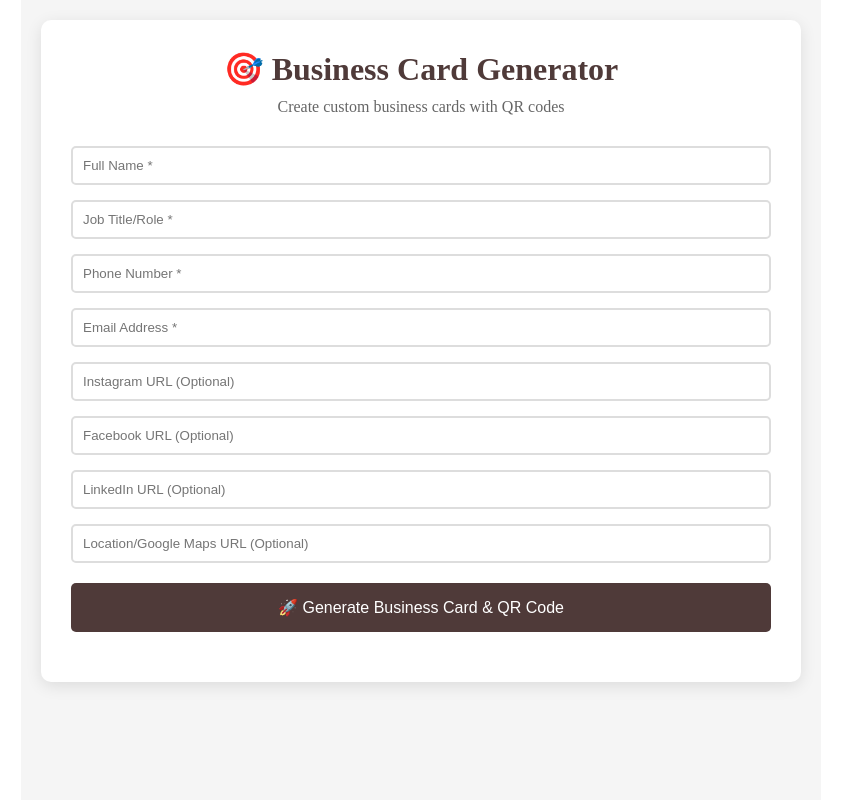
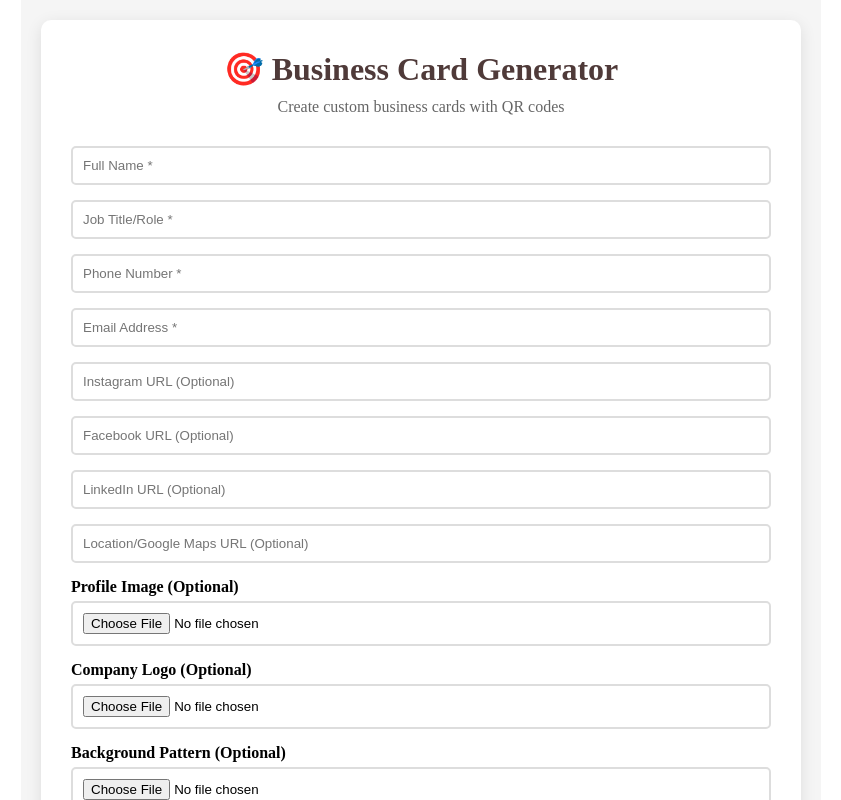
Before and after one commit to kulkarnisnehal2212/dynamic-business-card, a React (Vite) app: page / in a window 1280 px wide. Shown: the whole page, without its empty margins (219-1060 px from the left). Built offline with nearby package versions, Linux system fonts and the light colour scheme.

Commit message:
Add image upload functionality with compression

```diff
--- a/src/App.jsx
+++ b/src/App.jsx
@@ -26,8 +26,55 @@ function QRGenerator() {
     linkedin: '',
     location: ''
   });
+  const [uploadedImages, setUploadedImages] = useState({
+    profile: '',
+    logo: '',
+    pattern: ''
+  });
   const [generatedURL, setGeneratedURL] = useState('');
   const [qrCodeURL, setQrCodeURL] = useState('');
+
+  const handleImageUpload = async (type, file) => {
+    if (!file) return;
+
+    if (file.size > 200 * 1024) {
+      alert('File too large. Please use image under 200KB.');
+      return;
+    }
+
+    const reader = new FileReader();
+    reader.onload = function(e) {
+      const img = new Image();
+      img.onload = function() {
+        const canvas = document.createElement('canvas');
+        const ctx = canvas.getContext('2d');
+
+        const maxSize = 150;
+        let { width, height } = img;
+
+        if (width > height) {
+          height = (height * maxSize) / width;
+          width = maxSize;
+        } else {
+          width = (width * maxSize) / height;
+          height = maxSize;
+        }
+
+        canvas.width = width;
+        canvas.height = height;
+        ctx.drawImage(img, 0, 0, width, height);
+
+        const compressedBase64 = canvas.toDataURL('image/jpeg', 0.3);
+
+        setUploadedImages(prev => ({
+          ...prev,
+          [type]: compressedBase64
+        }));
+      };
+      img.src = e.target.result;
+    };
+    reader.readAsDataURL(file);
+  };
 
   const handleInputChange = (e) => {
     setFormData({
@@ -50,6 +97,13 @@ function QRGenerator() {
     // Add all form data to URL
     Object.entries(formData).forEach(([key, value]) => {
       if (value.trim()) {
+        params.append(key, value);
+      }
+    });
+
+    // Add compressed images to URL
+    Object.entries(uploadedImages).forEach(([key, value]) => {
+      if (value) {
         params.append(key, value);
       }
     });
@@ -167,6 +221,45 @@ function QRGenerator() {
             onChange={handleInputChange}
             style={{ padding: '10px', border: '2px solid #ddd', borderRadius: '5px' }}
           />
+
+          <div>
+            <label style={{ display: 'block', marginBottom: '5px', fontWeight: 'bold' }}>Profile Image (Optional)</label>
+            <input
+              type="file"
+              accept="image/*"
+              onChange={(e) => handleImageUpload('profile', e.target.files[0])}
+              style={{ padding: '10px', border: '2px solid #ddd', borderRadius: '5px', width: '100%' }}
+            />
+            {uploadedImages.profile && (
+              <img src={uploadedImages.profile} alt="Profile preview" style={{ maxWidth: '100px', marginTop: '10px', borderRadius: '5px' }} />
+            )}
+          </div>
+
+          <div>
+            <label style={{ display: 'block', marginBottom: '5px', fontWeight: 'bold' }}>Company Logo (Optional)</label>
+            <input
+              type="file"
+              accept="image/*"
+              onChange={(e) => handleImageUpload('logo', e.target.files[0])}
+              style={{ padding: '10px', border: '2px solid #ddd', borderRadius: '5px', width: '100%' }}
+            />
+            {uploadedImages.logo && (
+              <img src={uploadedImages.logo} alt="Logo preview" style={{ maxWidth: '100px', marginTop: '10px', borderRadius: '5px' }} />
+            )}
+          </div>
+
+          <div>
+            <label style={{ display: 'block', marginBottom: '5px', fontWeight: 'bold' }}>Background Pattern (Optional)</label>
+            <input
+              type="file"
+              accept="image/*"
+              onChange={(e) => handleImageUpload('pattern', e.target.files[0])}
+              style={{ padding: '10px', border: '2px solid #ddd', borderRadius: '5px', width: '100%' }}
+            />
+            {uploadedImages.pattern && (
+              <img src={uploadedImages.pattern} alt="Pattern preview" style={{ maxWidth: '100px', marginTop: '10px', borderRadius: '5px' }} />
+            )}
+          </div>
         </div>
 
         <button
@@ -285,9 +378,9 @@ function BusinessCard() {
     facebook: urlParams.get('facebook') || '',
     linkedin: urlParams.get('linkedin') || '',
     location: urlParams.get('location') || '',
-    profileImg: profileImg,
-    logoImg: logoImg,
-    patternImg: '/pattern-tile.png'
+    profileImg: urlParams.get('profile') || profileImg,
+    logoImg: urlParams.get('logo') || logoImg,
+    patternImg: urlParams.get('pattern') || '/pattern-tile.png'
   };
 
   return (
```
